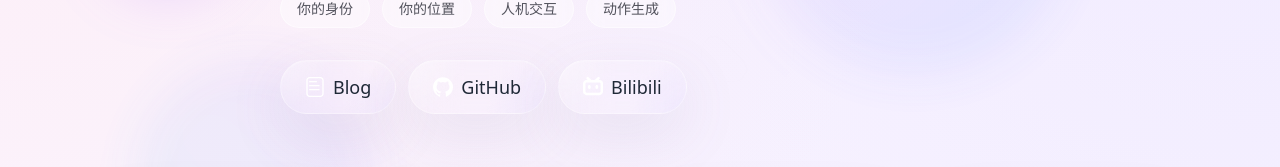
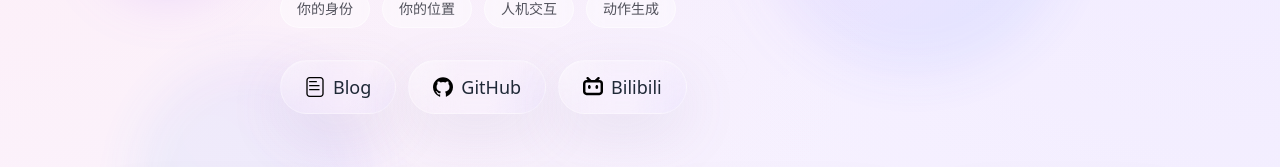
Before and after one commit to asydevf/homepage, a Next.js app: page / in a window 1280 px wide. Shown: the part 317-484 px from the top of the page. Built offline with nearby package versions, Linux system fonts and the light colour scheme; no server answers.

Commit message:
fix: make social icons visible by removing white filter

```diff
--- a/src/components/SocialIcon.tsx
+++ b/src/components/SocialIcon.tsx
@@ -39,9 +39,6 @@ export default function SocialIcon({ name, className = "", size = 24 }: SocialIc
       width={size}
       height={size}
       className={`inline-block ${className}`}
-      style={{
-        filter: "brightness(0) saturate(100%) invert(1)", // 将图标变为白色
-      }}
     />
   );
 }
```
